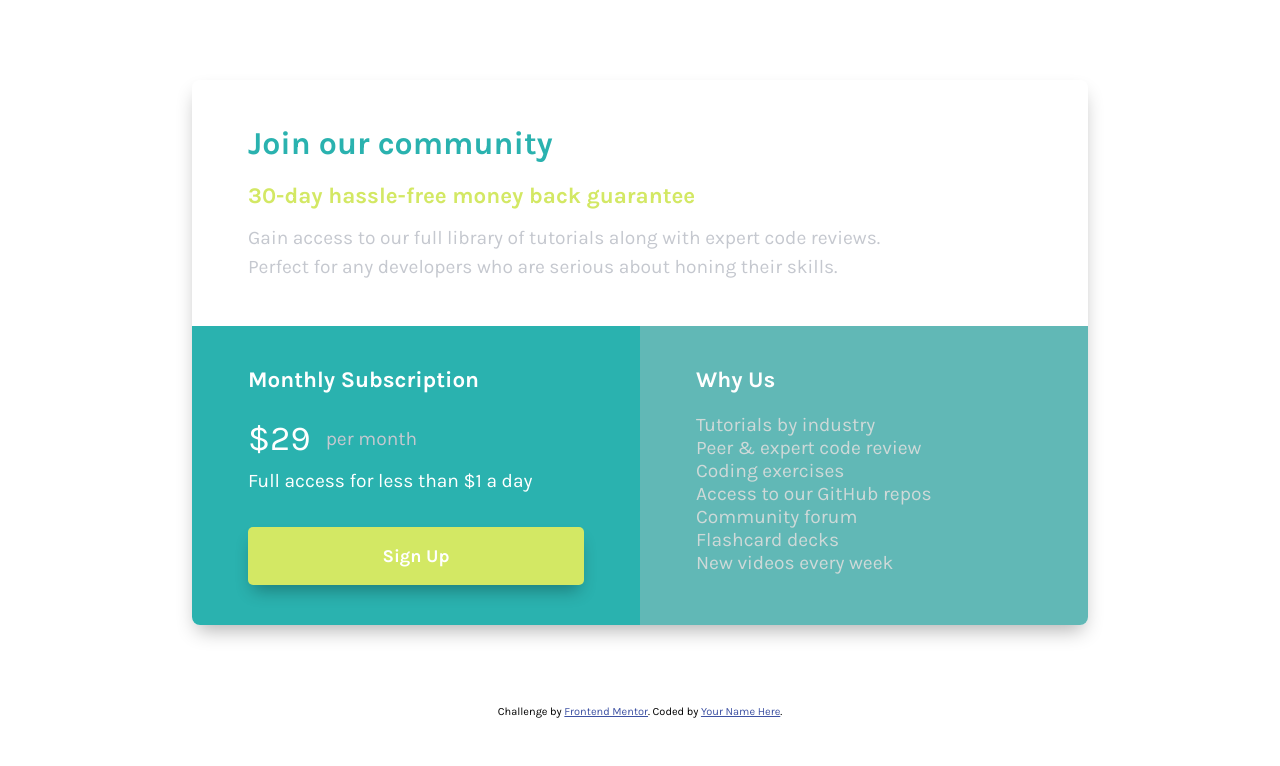
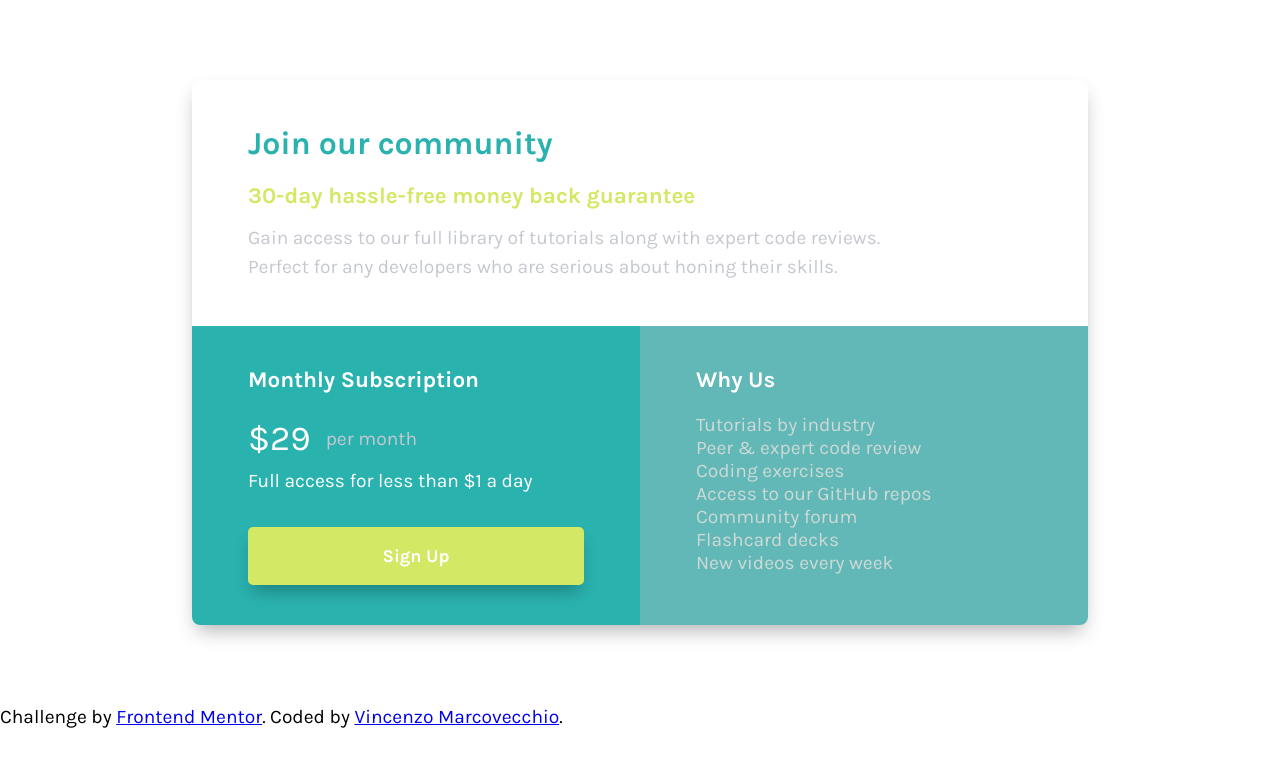
Before and after one commit to VincenzoMarcovecchio/Single-Price-Grid-Component, a plain HTML site: page index.html in a window 1280 px wide. Drawn offline with Linux system fonts and the light colour scheme.

Commit message:
Update index.html

```diff
--- a/index.html
+++ b/index.html
@@ -12,7 +12,7 @@
       href="./images/favicon-32x32.png"
     />
 
-    <link rel="stylesheet" href="/style.css" />
+    <link rel="stylesheet" href="style.css" />
 
     <link
       href="https://fonts.googleapis.com/css?family=Karla:400,700&display=swap"
@@ -21,16 +21,6 @@
 
     <title>Frontend Mentor | Single Price Grid Component</title>
 
-    <!-- Feel free to remove these styles or customise in your own stylesheet 👍 -->
-    <style>
-      .attribution {
-        font-size: 11px;
-        text-align: center;
-      }
-      .attribution a {
-        color: hsl(228, 45%, 44%);
-      }
-    </style>
   </head>
   <body>
     <div class="box">
@@ -73,7 +63,7 @@
         Challenge by
         <a href="https://www.frontendmentor.io?ref=challenge" target="_blank"
           >Frontend Mentor</a
-        >. Coded by <a href="#">Your Name Here</a>.
+        >. Coded by <a href="https://github.com/VincenzoMarcovecchio/Single-Price-Grid-Component">Vincenzo Marcovecchio</a>.
       </p>
     </footer>
   </body>
```
